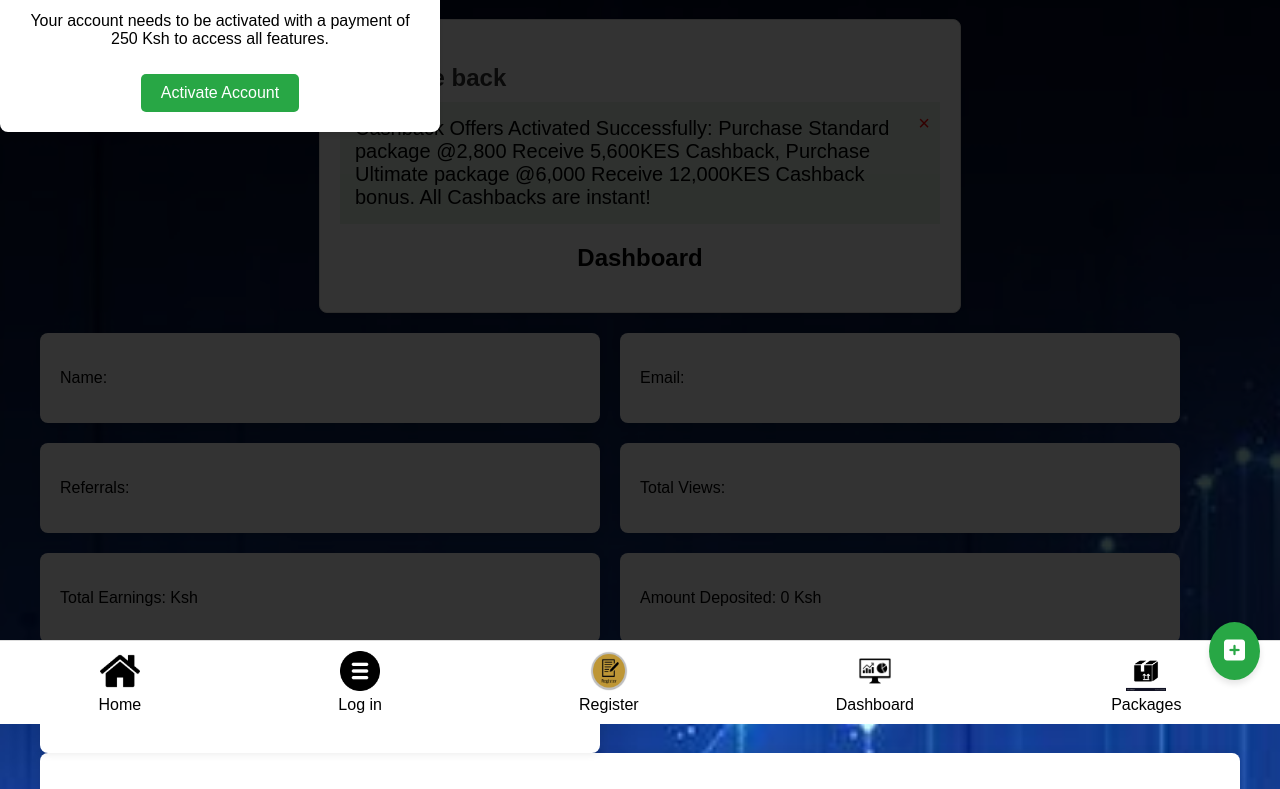
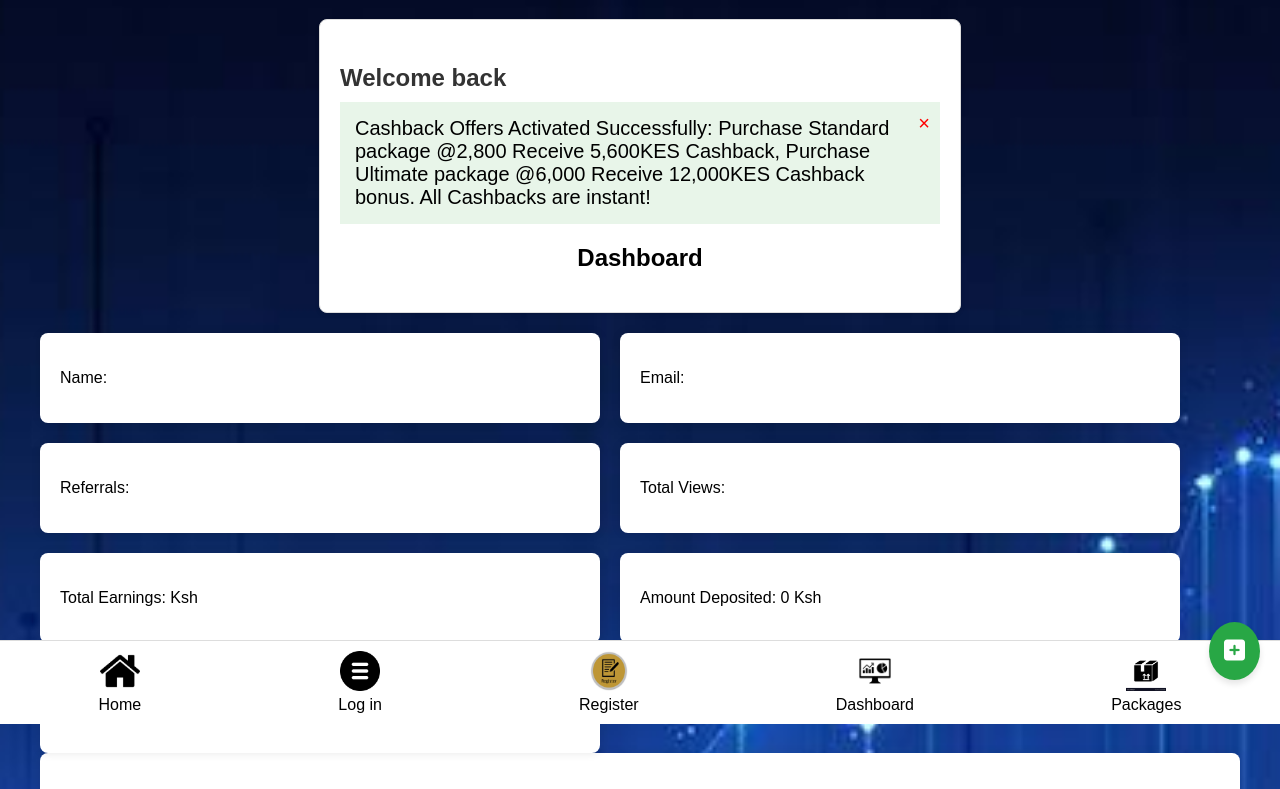
Before and after one commit to Anto-4ny/www.sanfiattechnologies.com, a website: page dashboard.html in a window 1280 px wide. Shown: the part 76-865 px from the top of the page. Drawn offline with Linux system fonts and the light colour scheme; no server answers.

Commit message:
Update dashboard.html

```diff
--- a/dashboard.html
+++ b/dashboard.html
@@ -102,10 +102,10 @@
         </nav>
     </header>
     <body>
-  <div id="payment-popup" class="popup">
+  <!--<div id="payment-popup" class="popup">
     <div class="popup-content">
         <h2>Activate Your Account</h2>
-        <p>Your account needs to be activated with a payment of 250 Ksh to access all features.</p>
+        <p>Your account needs to be activated with to access all features.</p>
         <button id="activate-btn" class="activate-btn">Activate Account</button>
         <div id="payment-section" class="payment-section" style="display: none;">
             <label for="phone-number">Enter your MPESA Number:</label>
@@ -115,7 +115,7 @@
             <button id="pay-btn" class="pay-btn">Pay Now</button>
         </div>
     </div>
-</div>
+</div>-->
 
 <section id="dashboard">
             <div id="dashboard-section">
```
